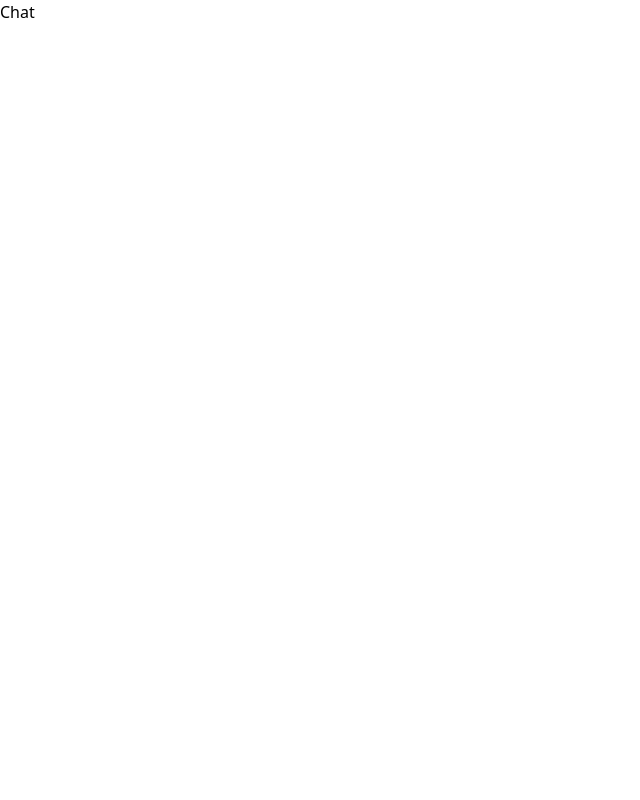
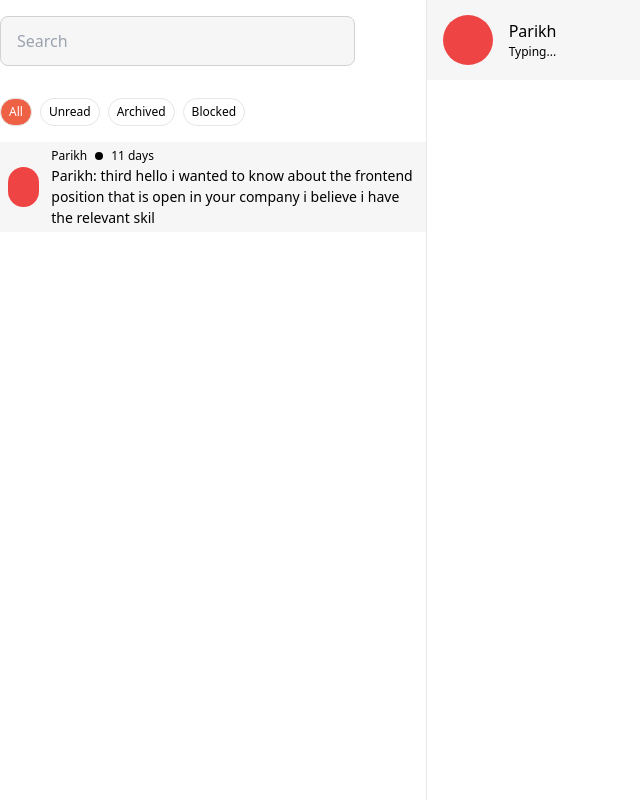
Before and after one commit to AdarshKumar02291/chat-app-frontend, a React (Vite) app: page /chat in a window 1280 px wide. Shown: the whole page, without its empty margins (0-640 px from the left). Built offline with nearby package versions, Linux system fonts and the light colour scheme.

Commit message:
added context

```diff
--- a/src/App.tsx
+++ b/src/App.tsx
@@ -1,6 +1,7 @@
 import { Routes, Route, Navigate } from "react-router-dom";
 import Chat from "./pages/Chat";
 import Login from "./pages/Login";
+import Register from "./pages/Register";
 
 function App() {
   return (
@@ -8,6 +9,7 @@ function App() {
       <Routes>
         <Route path="/chat" element={<Chat />}></Route>
         <Route path="/login" element={<Login />}></Route>
+        <Route path="/register" element={<Register />}></Route>
       </Routes>
     </>
   );
--- /dev/null
+++ b/src/context/Authcontext.tsx
@@ -0,0 +1,46 @@
+import { createContext, useState, ReactNode, FC, useCallback } from "react";
+
+interface User {
+  name: string;
+}
+interface Register {
+  name: string;
+  email: string;
+}
+
+interface AuthContextType {
+  user: User;
+  register: Register;
+  updateRegisterInfo: (info: Register) => void;
+}
+
+export const AuthContext = createContext<AuthContextType | undefined>(
+  undefined
+);
+
+interface AuthContextProviderProps {
+  children: ReactNode;
+}
+
+export const AuthContextProvider: FC<AuthContextProviderProps> = ({
+  children,
+}) => {
+  const [user, setUser] = useState<User>({ name: "Charles" });
+  const [register, setRegisterInfo] = useState<Register>({
+    name: "",
+    email: "",
+  });
+
+  const updateRegisterInfo = useCallback((info:any)=>{
+    setRegisterInfo(info);
+
+  },[])
+
+  console.log("registerInfo", register)
+
+  return (
+    <AuthContext.Provider value={{ user, register,updateRegisterInfo }}>
+      {children}
+    </AuthContext.Provider>
+  );
+};
--- a/src/main.tsx
+++ b/src/main.tsx
@@ -3,11 +3,14 @@ import { createRoot } from "react-dom/client";
 import { BrowserRouter } from "react-router-dom";
 import App from "./App.tsx";
 import "./index.css";
+import { AuthContextProvider } from "./context/Authcontext.tsx";
 
 createRoot(document.getElementById("root")!).render(
   <StrictMode>
     <BrowserRouter>
-      <App />
+      <AuthContextProvider>
+        <App />
+      </AuthContextProvider>
     </BrowserRouter>
   </StrictMode>
 );
--- a/src/pages/Chat.tsx
+++ b/src/pages/Chat.tsx
@@ -1,5 +1,65 @@
 function Chat() {
-    return (  <><div>Chat</div></>);
+  return (
+    <>
+      <div className="flex items-center justify-center">
+        <div className="w-screen max-w-[1440px]  h-screen grid grid-cols-12">
+          <div className="col-span-4 flex flex-col gap-y-4 border-r">
+            <div className="mt-4 w-full">
+              <div className="w-10/12 h-[50px] border border-[1px] border-[#d2d2d2] rounded-lg bg-[#f6f6f6] flex items-center ">
+                <input
+                  type="text "
+                  placeholder="Search"
+                  className=" px-4 bg-inherit focus:outline-none focus:border-transparent"
+                />
+              </div>
+            </div>
+            <div className="w-10/12 flex gap-x-2 mt-4">
+              <div className="rounded-full border-[0.25px] border-[#e4e6ea] px-2 py-1 text-[12px] bg-[#ef6144] text-white">
+                All
+              </div>
+              <div className="rounded-full border-[0.25px] border-[#e4e6ea] px-2 py-1 text-[12px]">
+                Unread
+              </div>
+              <div className="rounded-full border-[0.25px] border-[#e4e6ea] px-2 py-1 text-[12px]">
+                Archived
+              </div>
+              <div className="rounded-full border-[0.25px] border-[#e4e6ea] px-2 py-1 text-[12px]">
+                Blocked
+              </div>
+            </div>
+            <div className="">
+              <div className="flex items-center gap-x-3 p-2 bg-[#f6f6f6] h-[90px] px-2 py-2 ">
+                <div className="bg-red-500 h-[40px] w-[70px] rounded-full"></div>
+                <div>
+                  <div className="flex items-center gap-x-2 text-[12px]">
+                    <div className="">Parikh</div>{" "}
+                    <div className="p-1 rounded-full h-1 w-1 bg-black"></div>
+                    <div>11 days</div>
+                  </div>
+                  <div className="text-[14px]">
+                    <div>
+                      Parikh: third hello i wanted to know about the frontend
+                      position that is open in your company i believe i have the
+                      relevant skil{" "}
+                    </div>
+                  </div>
+                </div>
+              </div>
+            </div>
+          </div>
+          <div className="col-span-8 ">
+            <div className="w-full bg-[#f6f6f6] h-[80px] flex gap-x-4 px-4 py-2 items-center">
+              <div className="bg-red-500 h-[50px] w-[50px] rounded-full"></div>
+              <div>
+                <div>Parikh</div>
+                <div className="text-[12px]">Typing...</div>
+              </div>
+            </div>
+          </div>
+        </div>
+      </div>
+    </>
+  );
 }
 
 export default Chat;
--- a/src/pages/Login.tsx
+++ b/src/pages/Login.tsx
@@ -1,5 +1,25 @@
+import { useContext } from "react";
+import { AuthContext } from "../context/Authcontext";
+
 function Login() {
-    return (<><div className="bg-red-500">Login</div></>);
+  const authContext = useContext(AuthContext);
+
+  // Handle case where context is undefined
+  if (!authContext) {
+    return <div>Error: AuthContext not provided!</div>;
+  }
+
+  const { user } = authContext;
+
+  return (
+    <div className="w-screen h-screen bg-blue-500 overflow-hidden flex flex-col items-center justify-center">
+      <div>{user.name}</div>
+      <div className="flex flex-col gap-y-4 w-[400px] items-center">
+        <input type="text" className="w-full" />
+        <button className="bg-yellow-500 w-fit p-2">Login</button>
+      </div>
+    </div>
+  );
 }
 
 export default Login;
--- /dev/null
+++ b/src/pages/Register.tsx
@@ -0,0 +1,39 @@
+import { useContext } from "react";
+import { AuthContext } from "../context/Authcontext";
+
+function Register() {
+  const authContext = useContext(AuthContext);
+
+  // Handle case where context is undefined
+  if (!authContext) {
+    return <div>Error: AuthContext is not available.</div>;
+  }
+
+  const { register, updateRegisterInfo } = authContext;
+  return (
+    <>
+      <div className="w-screen h-screen bg-blue-500 overflow-hidden flex flex-col items-center justify-center">
+        <div>Login</div>
+        <div className="flex flex-col gap-y-4 w-[400px] items-center">
+          <input
+            type="text"
+            className="w-full"
+            onChange={(e) => {
+              updateRegisterInfo({ ...register, name: e.target.value });
+            }}
+          />
+          <input
+            type="text"
+            className="w-full"
+            onChange={(e) => {
+              updateRegisterInfo({ ...register, email: e.target.value });
+            }}
+          />
+          <button className="bg-yellow-500 w-fit p-2">Register</button>
+        </div>
+      </div>
+    </>
+  );
+}
+
+export default Register;
```
